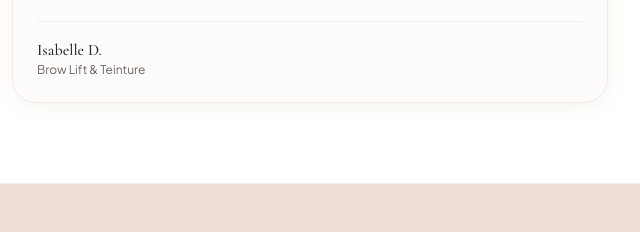
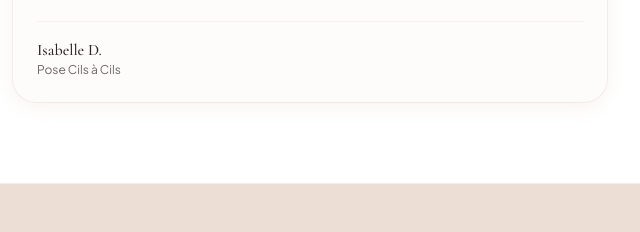
Before and after one commit to debolys33-hash/dl-eclat-energie, a plain HTML site: page index.html in a window 1280 px wide. Shown: the part 4927-5159 px from the top of the page, 640-1280 px from the left. Drawn offline with nearby package versions, Linux system fonts and the light colour scheme.

Commit message:
Update index.html

```diff
--- a/index.html
+++ b/index.html
@@ -828,7 +828,7 @@ Je recommande +++. »
                     </div>
                     <div class="mt-6 pt-4 border-t border-rose-poudre/40">
                         <p class="font-serif text-base font-medium text-charbon-profond">Isabelle D.</p>
-                        <p class="text-xs text-taupe-doux">Brow Lift & Teinture</p>
+                        <p class="text-xs text-taupe-doux">Pose Cils à Cils</p>
                     </div>
                 </div>
 
```
